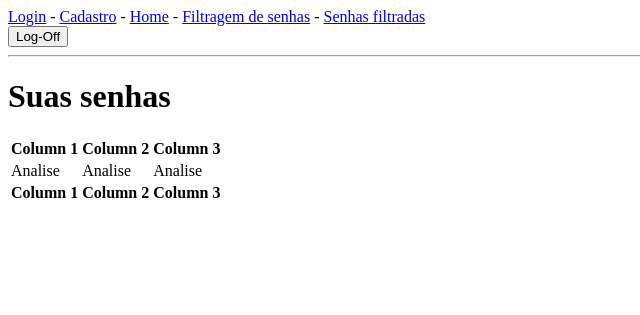
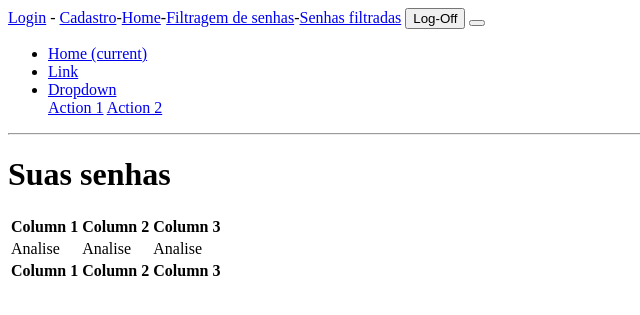
Before and after one commit to Dedo-Finger2/Retira-Senha, a PHP site: page /App/View/index.php in a window 1280 px wide. Shown: the top 315 px of the page, without its empty margins (0-640 px from the left). Run offline with PHP 8.4, Linux system fonts and the light colour scheme; the visitor is signed in with stand-in values (Sample User, id 1).

Commit message:
Update navbar.php

```diff
--- a/App/View/navbar.php
+++ b/App/View/navbar.php
@@ -1,9 +1,27 @@
 <!-- "A barra de navegação que vai ser incluída nas demais telas deve ser feita aqui" - Greg -->
-<nav>
-    <a href="login.php">Login</a> - <a href="cadastro.php">Cadastro</a> - <a href="index.php">Home</a> - <a href="filtragemDeSenhas.php">Filtragem de senhas</a> -
-    <a href="senhasFiltradas.php">Senhas filtradas</a>
-    <form action="../Controller/cadastroHandler.php" method="post">
-        <button type="submit">Log-Off</button>
+<nav class="navbar navbar-expand-xxl navbar-dark ">
+<a href="login.php">Login</a> - <a href="cadastro.php">Cadastro</a>-<a href="index.php">Home</a>-<a href="filtragemDeSenhas.php">Filtragem de senhas</a>-<a href="senhasFiltradas.php">Senhas filtradas</a>
+<button type="submit">Log-Off</button>
+<button class="navbar-toggler d-lg-none" type="button" data-bs-toggle="collapse" data-bs-target="#collapsibleNavId" aria-controls="collapsibleNavId"
+        aria-expanded="false" aria-label="Toggle navigation"></button>
+    <div class="collapse navbar-collapse" id="collapsibleNavId">
+        <ul class="navbar-nav me-auto mt-2 mt-lg-0">
+            <li class="nav-item">
+                <a class="nav-link active" href="#" aria-current="page">Home <span class="visually-hidden">(current)</span></a>
+            </li>
+            <li class="nav-item">
+                <a class="nav-link" href="#">Link</a>
+            </li>
+            <li class="nav-item dropdown">
+                <a class="nav-link dropdown-toggle" href="#" id="dropdownId" data-bs-toggle="dropdown" aria-haspopup="true" aria-expanded="false">Dropdown</a>
+                <div class="dropdown-menu" aria-labelledby="dropdownId">
+                    <a class="dropdown-item" href="#">Action 1</a>
+                    <a class="dropdown-item" href="#">Action 2</a>
+                </div>
+            </li>
+        </ul>
+        <form action="../Controller/cadastroHandler.php" method="post">
     </form>
+    </div>
 </nav>
 <hr>
```
